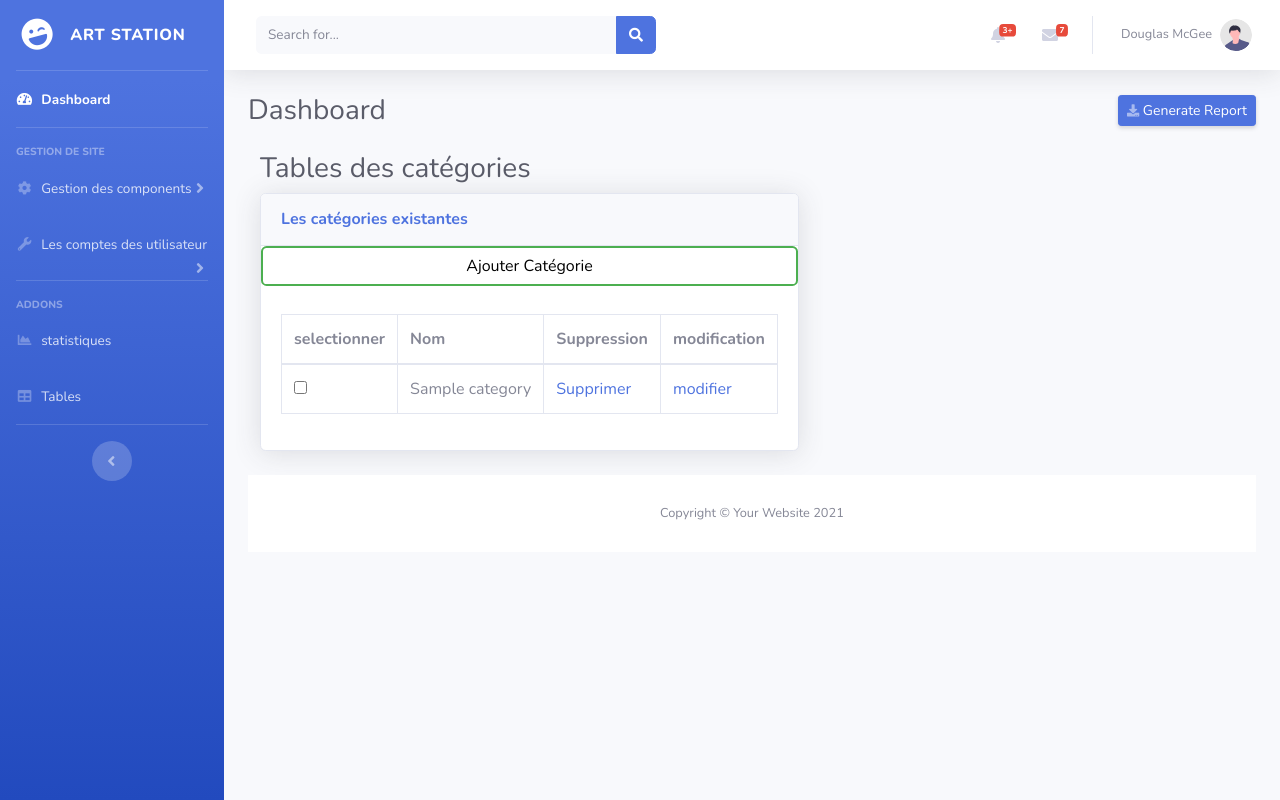
After one commit to PIDEV-3A-2023/3A28_FST, a Symfony app: template templates/gestioncategorie/index.html.twig in a window 1280 px wide. The commit adds this page. Run offline with Twig, Linux system fonts and the light colour scheme; the template is opened without the code that fills it: most values are stand-ins (such as "Sample title", 1, 10 or a date in 2020); some libraries are stand-ins or nearby versions.

Commit message:
categorie backoffice

```diff
--- a/src/Controller/CategorieController.php
+++ b/src/Controller/CategorieController.php
@@ -17,6 +17,7 @@ class CategorieController extends AbstractController
     {
         return $this->render('categorie/index.html.twig', [
             'controller_name' => 'CategorieController',
+
         ]);
     }
 
@@ -24,7 +25,7 @@ class CategorieController extends AbstractController
      * @param Request $request
      * @Route("ajoutCategorie", name="ajoutCategorie")
      */
-    public function ajoutProduit(Request $request,EntityManagerInterface $entityManager)
+    public function ajoutCategorie(Request $request,EntityManagerInterface $entityManager)
     {
         $categorie = new Categorie();
         $form = $this->createForm(AjoutcType::class, $categorie);
--- a/src/Controller/GestionProduitController.php
+++ b/src/Controller/GestionProduitController.php
@@ -44,7 +44,7 @@ class GestionProduitController extends AbstractController
         ->getRepository(Produit::class)
         ->find($id);
         $form = $this->createForm(ModifproduitType::class, $produit);
-        $form->add('update', SubmitType::class) ;
+        $form->add('Modifier', SubmitType::class) ;
         $form->handleRequest($request);
         if ($form->isSubmitted() && $form->isValid())
         { $em = $doctrine->getManager();
--- a/templates/baseBack.html.twig
+++ b/templates/baseBack.html.twig
@@ -67,7 +67,7 @@
                 <div id="collapseTwo" class="collapse" aria-labelledby="headingTwo" data-parent="#accordionSidebar">
                     <div class="bg-white py-2 collapse-inner rounded">
                         <a class="collapse-item" href="{{ path ('app_gestion_produit')}}">Gestion des produits</a>
-                        <a class="collapse-item" href="cards.html">Gestion des categories </a>
+                        <a class="collapse-item" href="{{ path ('app_gestioncategorie')}}">Gestion des categories </a>
                         <a class="collapse-item" href="cards.html">Gestion du forum </a>
                         <a class="collapse-item" href="cards.html">Gestion des evenements </a>
                         <a class="collapse-item" href="cards.html">Gestion des ventes </a>
--- /dev/null
+++ b/templates/gestioncategorie/index.html.twig
@@ -0,0 +1,93 @@
+{% extends 'baseBack.html.twig' %}
+
+
+{% block body %}
+    <!-- Page Wrapper -->
+    <div id="wrapper">
+
+        <!-- Content Wrapper -->
+        <div id="content-wrapper" class="d-flex flex-column">
+
+            <!-- Main Content -->
+            <div id="content">
+
+
+                <!-- Begin Page Content -->
+                <div class="container-fluid">
+
+                    <!-- Page Heading -->
+                    <h1 class="h3 mb-2 text-gray-800">Tables des catégories</h1>
+
+
+                    <!-- DataTales Example -->
+                    <div class="card shadow mb-4">
+                        <div class="card-header py-3">
+                            <h6 class="m-0 font-weight-bold text-primary">Les catégories existantes</h6>
+                        </div>
+                         <a href="{{ path('ajoutCategoriead') }}" class="btn btn mb-2" style="width: 100%; background-color: white ;color: black; border: 2px solid #4CAF50;">Ajouter Catégorie</a>
+                        <div class="card-body">
+                            <div class="table-responsive">
+                                <table class="table table-bordered" id="dataTable" width="100%" cellspacing="0">
+                                    <thead>
+                                        <tr>
+                                            <th>selectionner</th>
+                                            <th>Nom</th>
+                                            <th>Suppression</th>
+                                            <th>modification</th>
+                                        </tr>
+                                    </thead>
+                                    <tbody>
+                                    {% for categorie in categories |sort |reverse %}
+                                        <tr>
+                                         <td><input type="checkbox" class="chkgrp" name="chkgrp[]" value="{{ categorie.id }}"></td>
+                                            <td>{{ categorie.nomctg }}</td>
+                                            <td>
+                                            <a href="{{ path('deleteCategorie', {'id': categorie.id}) }}" onclick="return confirm('Are you sure you want to delete this product?')">Supprimer</a>
+                                            </td>
+                                            <td>
+                                            <a href="{{ path('updateCategorie', {'id': categorie.id}) }}">modifier</a>
+                                            </td>
+                                        </tr>
+                                    {% endfor %}
+                                    </tbody>
+                                </table>
+                            </div>
+                        </div>
+                    </div>
+
+                </div>
+                <!-- /.container-fluid -->
+
+            </div>
+            <!-- End of Main Content -->
+        </div>
+        <!-- End of Content Wrapper -->
+    </div>
+    <!-- End of Page Wrapper -->
+
+    <!-- Scroll to Top Button-->
+    <a class="scroll-to-top rounded" href="#page-top">
+        <i class="fas fa-angle-up"></i>
+    </a>
+
+    <!-- Logout Modal-->
+    <div class="modal fade" id="logoutModal" tabindex="-1" role="dialog" aria-labelledby="exampleModalLabel"
+        aria-hidden="true">
+        <div class="modal-dialog" role="document">
+            <div class="modal-content">
+                <div class="modal-header">
+                    <h5 class="modal-title" id="exampleModalLabel">Ready to Leave?</h5>
+                    <button class="close" type="button" data-dismiss="modal" aria-label="Close">
+                        <span aria-hidden="true">×</span>
+                    </button>
+                </div>
+                <div class="modal-body">Select "Logout" below if you are ready to end your current session.</div>
+                <div class="modal-footer">
+                    <button class="btn btn-secondary" type="button" data-dismiss="modal">Cancel</button>
+                    <a class="btn btn-primary" href="login.html">Logout</a>
+                </div>
+            </div>
+        </div>
+    </div>
+
+ {% endblock %}
```
Also changed, not shown: src/Controller/GestioncategorieController.php (added, +75 -0 lines), src/Form/ModifcatType.php (added, +25 -0 lines), templates/gestioncategorie/ajoutCat.html.twig (added, +24 -0 lines), templates/gestioncategorie/updateCat.html.twig (added, +21 -0 lines).
